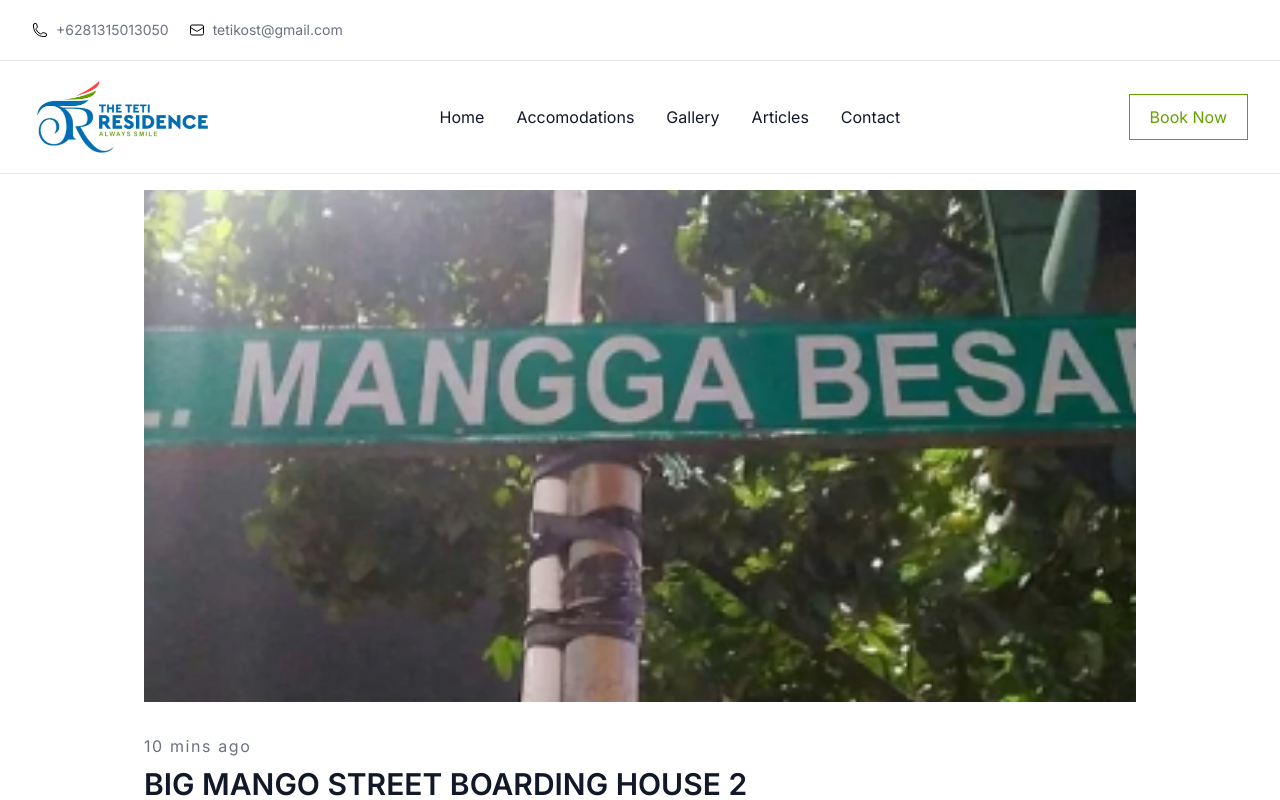
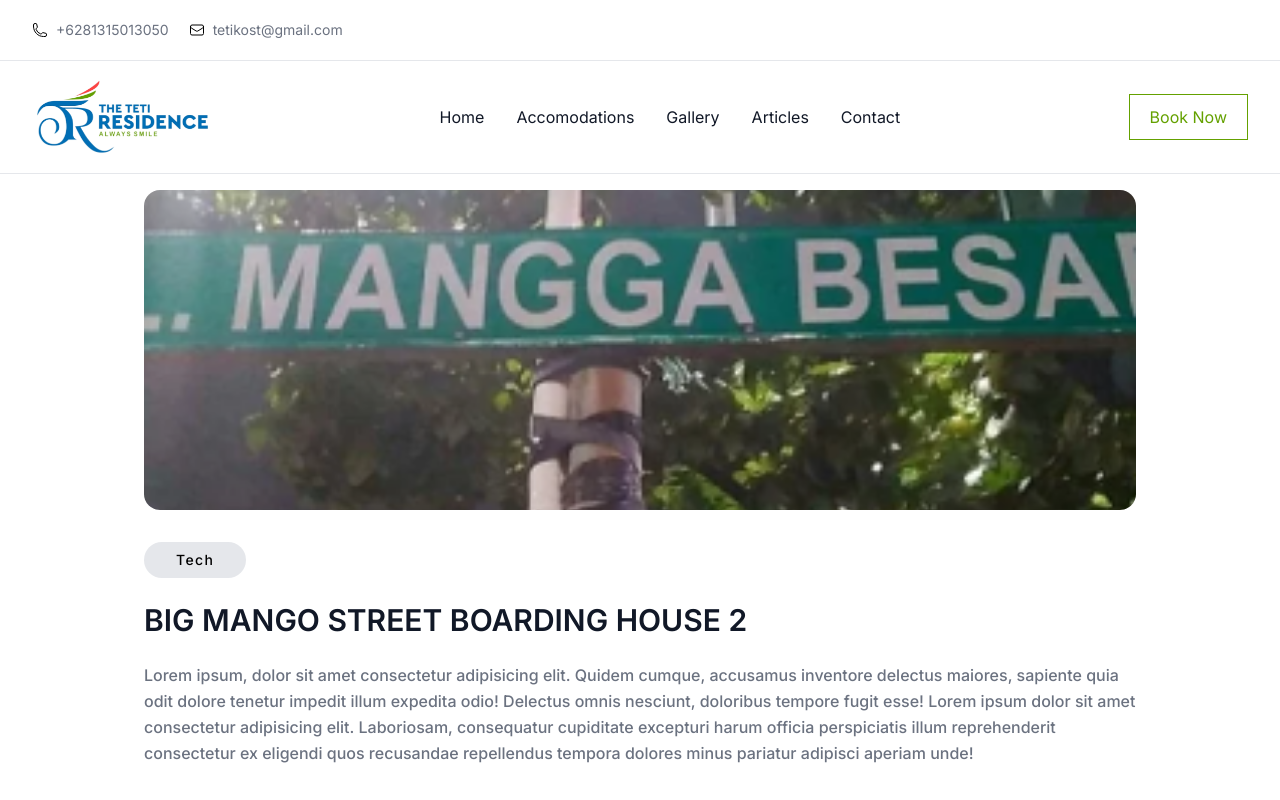
Before and after one commit to Mahib22/teti-residence, a Vue app: page /article/1 in a window 1280 px wide. Shown: the top 800 px of the page. Built offline with nearby package versions, Linux system fonts and the light colour scheme; a web font is replaced by a local one.

Commit message:
edit article detail page

```diff
--- a/src/views/ArticleDetail.vue
+++ b/src/views/ArticleDetail.vue
@@ -3,18 +3,33 @@
     <img
       src="../../public/img/img1.png"
       alt="img-slide"
-      class="h-60 lg:h-128 2xl:h-152 w-full object-cover"
+      class="h-80 w-full object-cover rounded-2xl"
     />
 
     <div class="py-4 lg:py-8 2xl:py-12 font-inter">
-      <h2 class="text-gray-500 2xl:text-2xl tracking-widest pb-2">
-        10 mins ago
-      </h2>
+      <div class="flex gap-x-4">
+        <span
+          class="bg-gray-200 font-medium text-sm 2xl:text-xl tracking-widest py-2 px-8 rounded-full"
+        >
+          Tech
+        </span>
+      </div>
       <h1
-        class="text-gray-900 text-3xl 2xl:text-6xl font-semibold uppercase pb-2"
+        class="text-gray-900 text-3xl 2xl:text-6xl font-bold uppercase my-6 2xl:my-8"
       >
         Big Mango Street Boarding House 2
       </h1>
+      <p
+        class="my-2 2xl:my-4 text-gray-500 leading-relaxed font-medium 2xl:text-3xl"
+      >
+        Lorem ipsum, dolor sit amet consectetur adipisicing elit. Quidem cumque,
+        accusamus inventore delectus maiores, sapiente quia odit dolore tenetur
+        impedit illum expedita odio! Delectus omnis nesciunt, doloribus tempore
+        fugit esse! Lorem ipsum dolor sit amet consectetur adipisicing elit.
+        Laboriosam, consequatur cupiditate excepturi harum officia perspiciatis
+        illum reprehenderit consectetur ex eligendi quos recusandae repellendus
+        tempora dolores minus pariatur adipisci aperiam unde!
+      </p>
     </div>
   </section>
 </template>
--- a/src/views/Articles.vue
+++ b/src/views/Articles.vue
@@ -32,7 +32,7 @@
       class="grid grid-cols-1 md:grid-cols-2 lg:grid-cols-4 2xl:grid-cols-6 gap-3 pb-8 px-4 md:px-8"
     >
       <div v-for="n in 6" :key="n" class="mb-4">
-        <router-link :to="{ name: 'RoomDetail', params: { id: n } }">
+        <router-link :to="{ name: 'ArticleDetail', params: { id: n } }">
           <img
             class="h-48 w-full object-cover rounded-2xl"
             src="img/img1.png"
```
